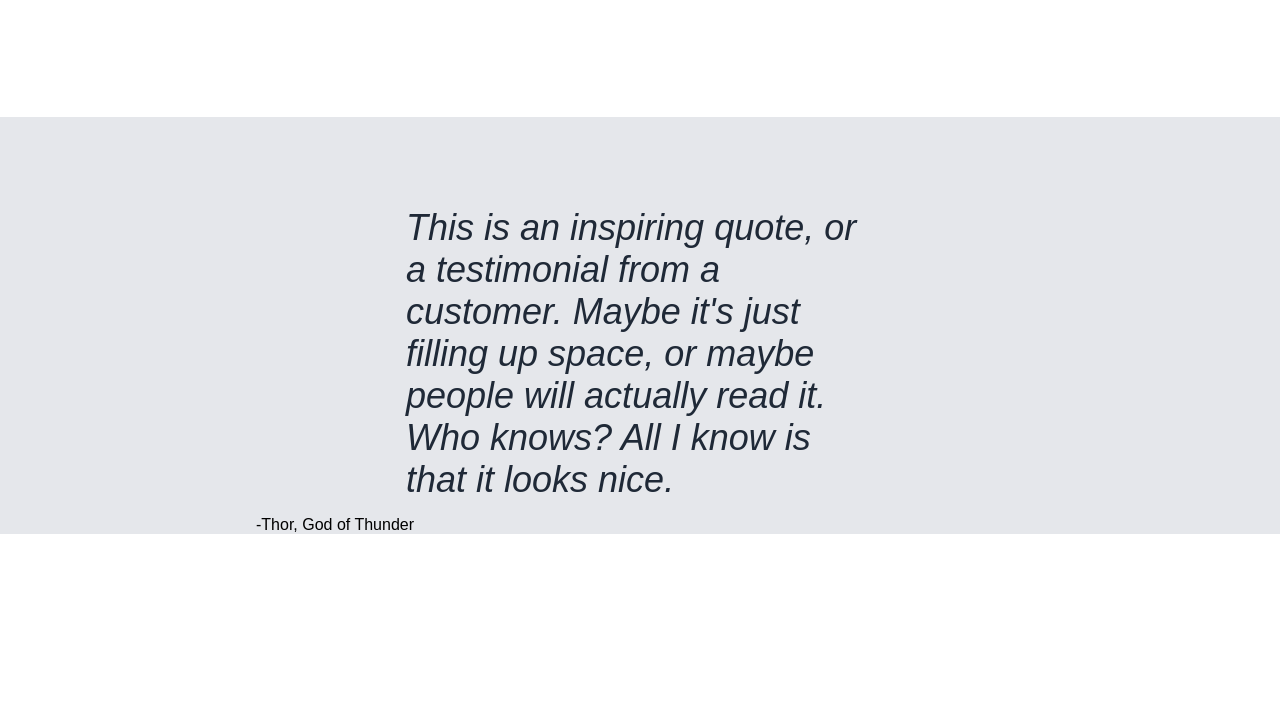
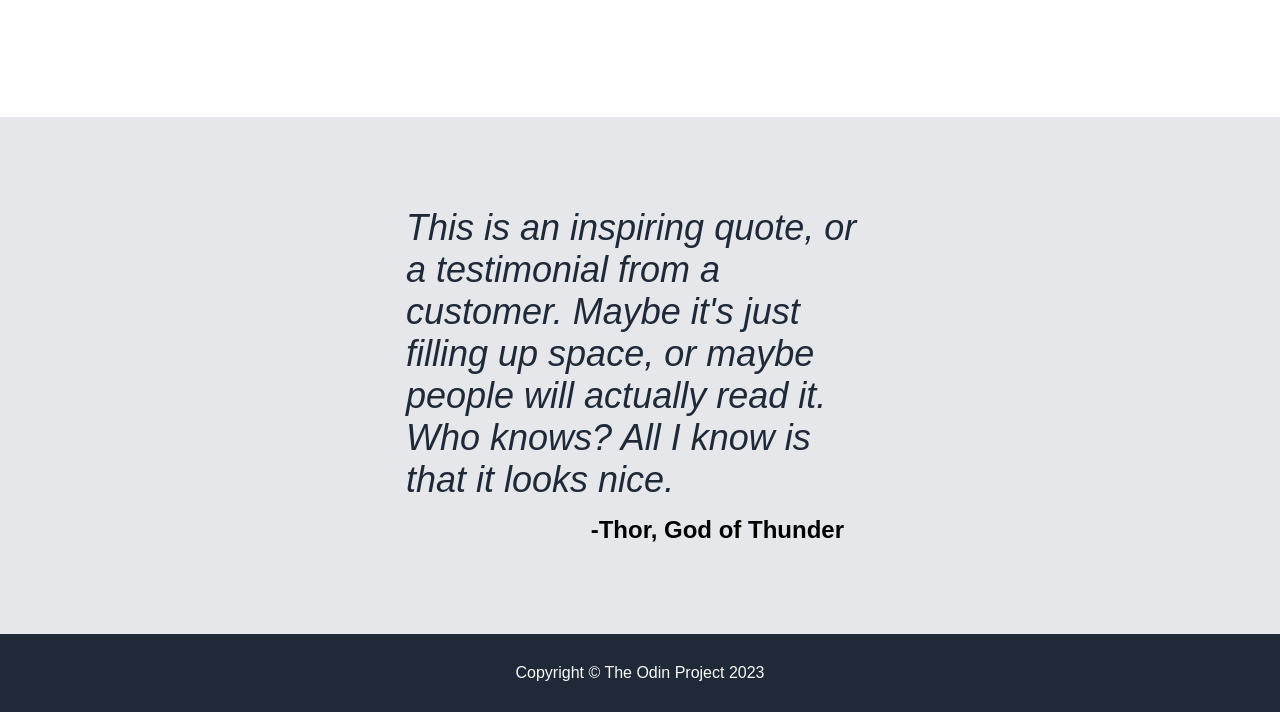
Before and after one commit to deschoene/project-landing-page, a plain HTML site: page index.html in a window 1280 px wide. Shown: the part 1024-1736 px from the top of the page. Before the commit the page ends 1558 px from the top, so only its background shows below. Drawn offline with Linux system fonts and the light colour scheme.

Commit message:
Add final quote section to landing page
The quote section of the training landing page has been finished.

```diff
--- a/css/style.css
+++ b/css/style.css
@@ -1,6 +1,12 @@
 * {
     margin: 0px;
     font-family: Arial, Helvetica, sans-serif;
+}
+
+body {
+    display: flex;
+    flex-direction: column;
+    min-height: 100vh;
 }
 
 .section {
@@ -20,6 +26,13 @@
 
 .section-3 {
     background-color: #e5e7eb;
+}
+
+.section-4 {
+    background-color: #1F2937;
+    color: #f9faf8;
+    margin-top:auto;
+    padding: 30px 0;
 }
 
 .header {
@@ -149,5 +162,10 @@
 }
 
 .author {
-
+    font-size: 24px;
+    color: black;
+    font-weight: 900;
+    text-align: right;
+    padding-right: 180px;
+    padding-bottom: 90px;
 }
--- a/index.html
+++ b/index.html
@@ -62,5 +62,8 @@
             </div>
         </div>
     </section>
+    <section class="section section-4">
+        Copyright &#169; The Odin Project 2023
+    </section>
 </body>
 </html>
```
